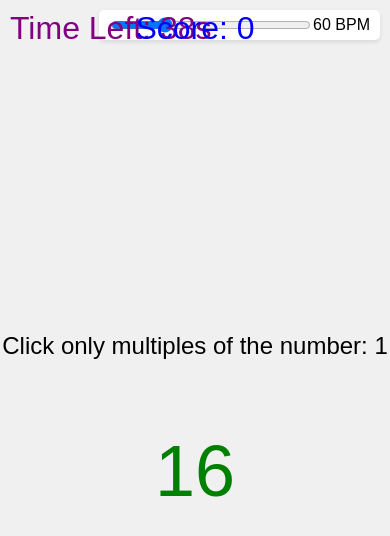
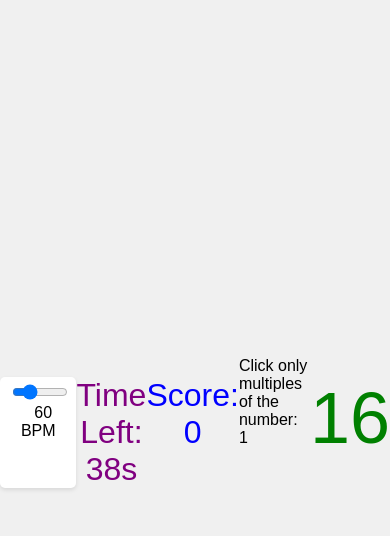
Before and after one commit to DLmusic/MathGameTest1, a plain HTML site: page index.html in a window 390 px wide. Both pictures are taken after a click on the button "LET'S PLAY". Drawn offline with Linux system fonts and the light colour scheme.

Commit message:
Update styles.css

```diff
--- a/styles.css
+++ b/styles.css
@@ -12,57 +12,62 @@ body, html {
 #controlPanel {
     position: absolute;
     top: 10px;
-    right: 10px; /* Align to the top right */
+    right: 10px;
     display: flex;
     align-items: center;
-    background-color: #fff; /* Add background for better visibility */
+    background-color: #fff;
     padding: 5px 10px;
-    border-radius: 5px; /* Optional: adds rounded corners */
-    box-shadow: 0 2px 4px rgba(0,0,0,0.1); /* Optional: adds shadow for better visibility */
+    border-radius: 5px;
+    box-shadow: 0 2px 4px rgba(0,0,0,0.1);
+}
+
+input[type="range"] {
+    width: 200px;
+}
+
+#bpmDisplay {
+    margin-left: 10px;
+}
+
+#timer {
+    position: absolute;
+    top: 10px;
+    left: 10px;
+    font-size: 32px;
+    color: purple;
 }
 
 #scoreBoard {
     position: absolute;
     top: 10px;
     left: 50%;
-    transform: translateX(-50%); /* Center the scoreBoard */
-    font-size: 32px; /* Larger font size for better visibility */
-    color: blue; /* Change text color to blue */
-}
-
-
-#timer {
-    position: absolute;
-    top: 10px;
-    left: 10px;
-    font-size: 32px; /* Larger font size for better visibility */
-    color: purple; /* Change color to purple */
-}
-
-#instruction {
-    font-size: 24px; /* Large font size for visibility */
-    color: black; /* Text color */
-    margin-bottom: 20px; /* Spacing above the game area */
+    transform: translateX(-50%);
+    font-size: 32px;
+    color: blue;
 }
 
 #gameArea {
-    font-size: 72px; /* Large font size for visibility */
-    color: green; /* All numbers appear green */
-    margin-top: 50px; /* Ensure it does not overlap with the control panel */
+    margin-top: 100px;  /* Adjust margin to accommodate controls */
+    font-size: 72px;
+    color: green;
 }
 
-input[type="range"] {
-    width: 200px; /* Width of the slider */
+/* Responsive adjustments for smaller screens */
+@media (max-width: 768px) {
+    #controlPanel, #timer, #scoreBoard {
+        position: static;
+        margin-top: 20px;
+        width: auto;
+        transform: none;
+        display: block;
+        text-align: center;
+    }
+
+    input[type="range"] {
+        width: 100%;  /* Make the slider full width on smaller screens */
+    }
+
+    #gameArea {
+        margin-top: 20px;
+    }
 }
-
-#gameScreen, #welcomeScreen {
-    display: flex;
-    flex-direction: column;
-    align-items: center;
-    text-align: center;
-}
-
-button {
-    padding: 10px 20px;
-    margin-top: 20px;
-}
```
